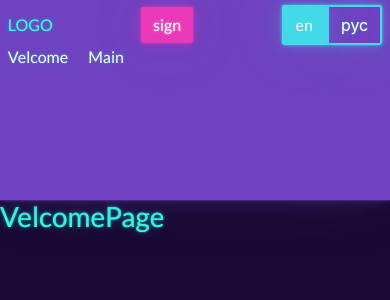
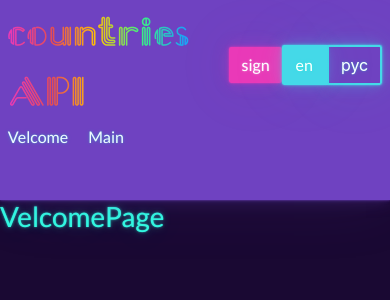
Before and after one commit to avshir/graphiql-app, a React (Vite) app in the folder graphiql-app/: page /velcome in a window 390 px wide. Shown: the top 300 px of the page. Built offline with nearby package versions, Linux system fonts and the light colour scheme; a web font is replaced by a local one.

Commit message:
feat: add new logo for header

```diff
--- a/graphiql-app/src/components/header/logo/logo-style.scss
+++ b/graphiql-app/src/components/header/logo/logo-style.scss
@@ -0,0 +1,37 @@
+@font-face {
+  font-family: 'Picadilly';
+  src: url(../../../assets/fonts/Picadilly-3ax8.ttf);
+}
+
+.header-logo {
+  font-family: 'Picadilly';
+  font-size: 70px;
+  line-height: 80px;
+  text-shadow: none;
+  // text-shadow: 0 0 1px rgba(255, 255, 255, 0.1), 0 0 1px rgba(255, 255, 255, 0.1), 0 0 1px rgba(255, 255, 255, 0.1);
+  background-image: linear-gradient(to right,
+     var(--bs-pink) 0%,
+     var(--bs-red) 20%,
+     var(--bs-yellow) 40%,
+     var(--bs-green) 60%,
+     var(--bs-blue) 80%,
+     var(--bs-cyan) 100%
+    );
+    background-clip: text;
+    -webkit-background-clip: text;
+    color: transparent;
+}
+
+@media (max-width: 768px) {
+  .header-logo {
+    font-size: 8vw;
+    line-height: 60px;
+  }
+}
+
+@media (max-width: 520px) {
+  .header-logo {
+    font-size: 10vw;
+    line-height: 60px;
+  }
+}
--- a/graphiql-app/src/components/header/logo/logo.tsx
+++ b/graphiql-app/src/components/header/logo/logo.tsx
@@ -1,5 +1,5 @@
 import './logo-style.scss';
 
 export default function Logo() {
-  return <div className={'header-logo'}>LOGO</div>;
+  return <div className="header-logo">countries API</div>;
 }
```
